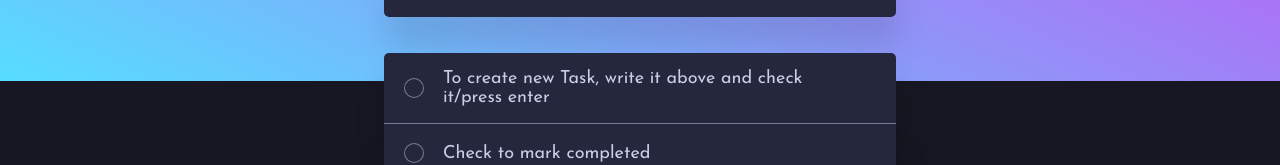
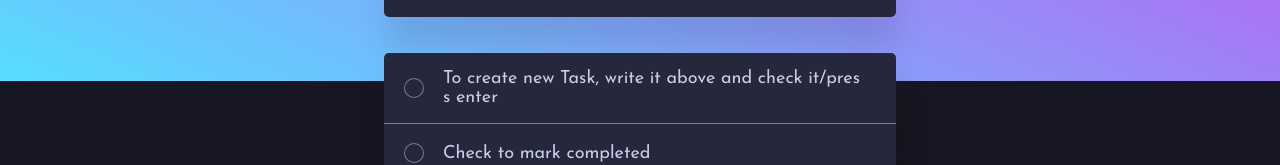
Before and after one commit to Utakato/better.meV2, a React (Create React App) app in the folder client/: page / in a window 1280 px wide. Shown: the part 177-342 px from the top of the page. Built offline with nearby package versions, Linux system fonts and the light colour scheme.

Commit message:
Fix long words & Add input limit 75

```diff
--- a/client/src/components/Task/index.jsx
+++ b/client/src/components/Task/index.jsx
@@ -28,7 +28,7 @@ const Task = ({name, completed}) => {
              onMouseLeave={() => setIsShown(false)}
              >
             <input type="checkbox" onChange={handleChange} checked={checked}/>
-            <div>{name}</div>
+            <div className="break-word" >{name}</div>
             {isShown ? <i className="fas fa-times" onClick={handleDeleteClick}></i> : null}
         </div>
     )
--- a/client/src/components/Task/style.css
+++ b/client/src/components/Task/style.css
@@ -43,6 +43,10 @@
     color: var(--clr-primary-text)
 }
 
+.break-word {
+    word-break: break-all;
+}
+
 /* Checkbox Style */
 
 input[type=checkbox] {
--- a/client/src/components/TaskInput/index.jsx
+++ b/client/src/components/TaskInput/index.jsx
@@ -33,12 +33,15 @@ const TaskInput = () => {
         }
     }
 
-    const handleChange = e => setText(e.target.value)
+    const handleChange = e => {
+
+        setText(e.target.value)
+    }
     return (
         <div className="wrapper">
             <div className="task-input">
                 <input type="checkbox" onChange={handleCheck} checked={checked}></input>
-                <input type="text" value={text} onChange={handleChange} onKeyDown={handleEnter} placeholder="Create a new task.." />
+                <input maxlength="75" type="text" value={text} onChange={handleChange} onKeyDown={handleEnter} placeholder="Create a new task.." />
             </div>
         </div>
     )
```
